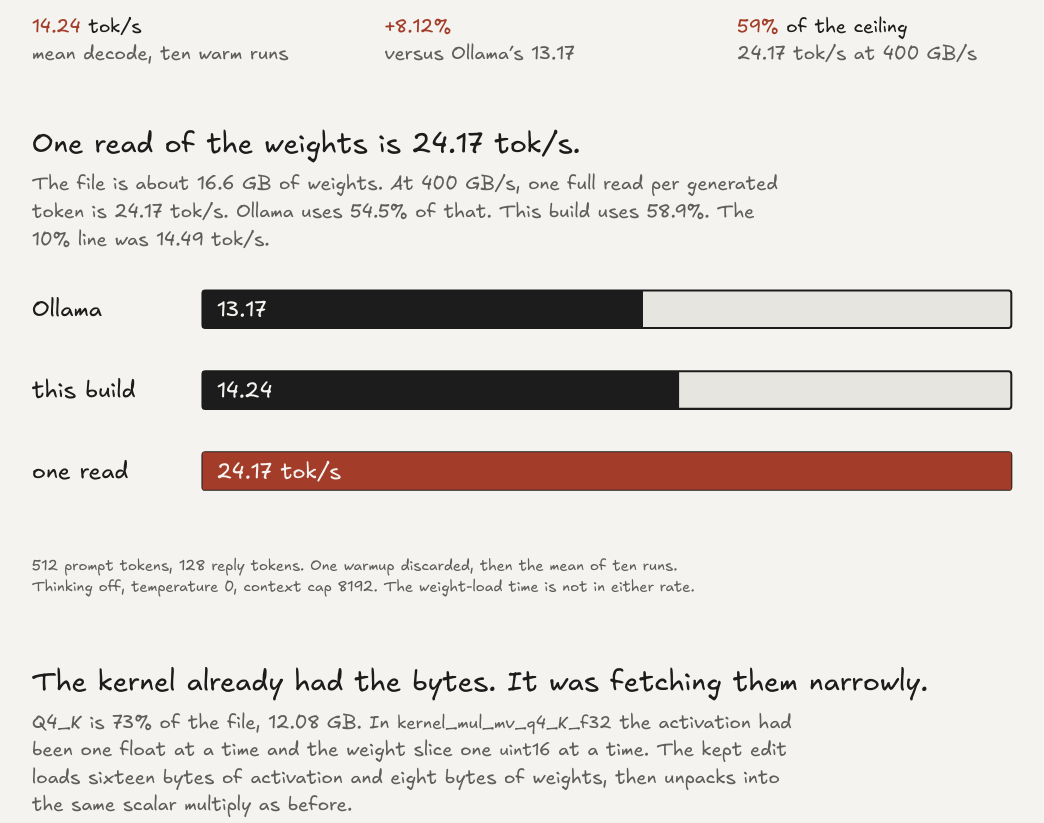
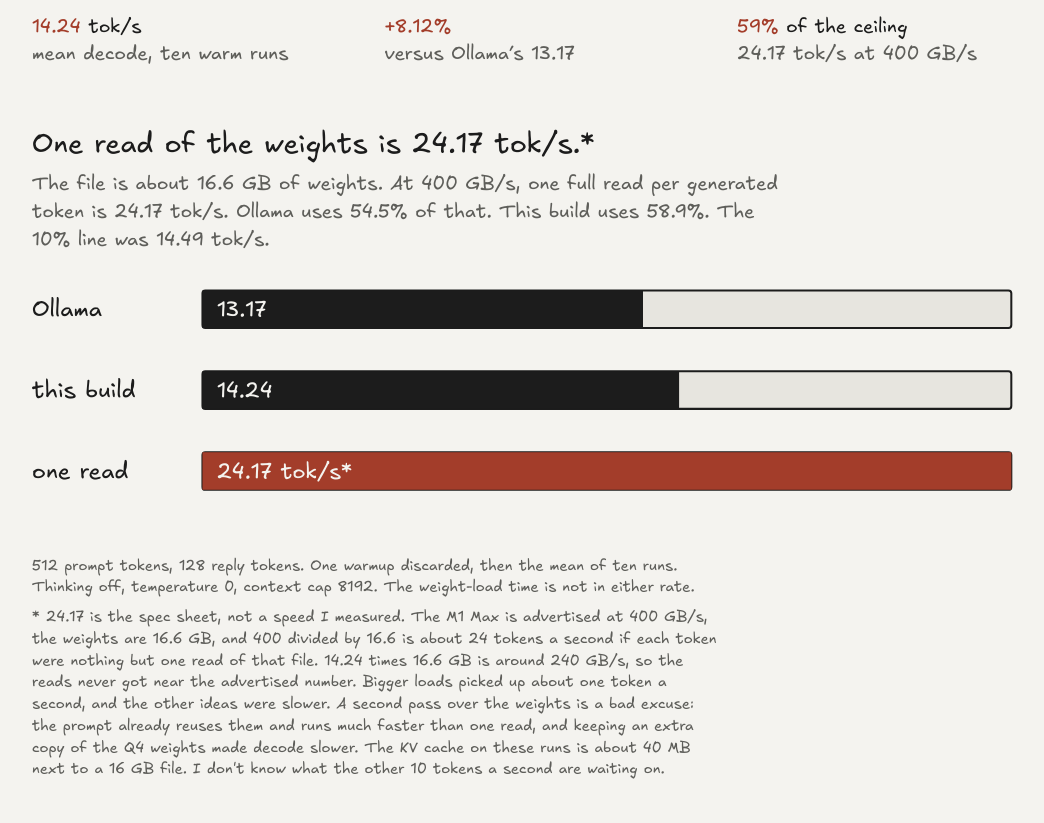
Before and after one commit to johnkimec/fastllama, a plain HTML site: page site/index.html in a window 1280 px wide. Shown: the part 360-1183 px from the top of the page, without its empty margins (88-1132 px from the left). Drawn offline with Linux system fonts and the light colour scheme.

Commit message:
Feat: write up + apologies for the shitty project

```diff
--- a/site/index.html
+++ b/site/index.html
@@ -108,7 +108,7 @@
   </div>
 
   <section id="ceiling">
-    <h2>One read of the weights is 24.17 tok/s.</h2>
+    <h2>One read of the weights is 24.17 tok/s.*</h2>
     <p class="sub">The file is about 16.6 GB of weights. At 400 GB/s, one full read per generated token is 24.17 tok/s. Ollama uses 54.5% of that. This build uses 58.9%. The 10% line was 14.49 tok/s.</p>
     <figure class="figure">
       <svg viewBox="0 0 720 188" role="img" aria-labelledby="bar-title bar-desc">
@@ -132,10 +132,11 @@
         <g fill="#f4f3ef" font-family="Excalifont, ui-rounded, sans-serif" font-size="15">
           <text x="128" y="28">13.17</text>
           <text x="128" y="84">14.24</text>
-          <text x="128" y="140">24.17 tok/s</text>
+          <text x="128" y="140">24.17 tok/s*</text>
         </g>
       </svg>
       <figcaption class="caption">512 prompt tokens, 128 reply tokens. One warmup discarded, then the mean of ten runs. Thinking off, temperature 0, context cap 8192. The weight-load time is not in either rate.</figcaption>
+      <p class="caption">* 24.17 is the spec sheet, not a speed I measured. The M1 Max is advertised at 400 GB/s, the weights are 16.6 GB, and 400 divided by 16.6 is about 24 tokens a second if each token were nothing but one read of that file. 14.24 times 16.6 GB is around 240 GB/s, so the reads never got near the advertised number. Bigger loads picked up about one token a second, and the other ideas were slower. A second pass over the weights is a bad excuse: the prompt already reuses them and runs much faster than one read, and keeping an extra copy of the Q4 weights made decode slower. The KV cache on these runs is about 40 MB next to a 16 GB file. I don't know what the other 10 tokens a second are waiting on.</p>
     </figure>
   </section>
 
@@ -164,6 +165,7 @@
       </tbody>
     </table>
     <p class="caption">The ushort run sagged after the fourth sample. Before that sag the runs sat between 14.09 and 14.13, still under the kept build’s 14.20 to 14.27. Greedy token ids matched the unmodified source build on 768 tokens for the kept kernel and for both reverted ones.</p>
+    <p>I tried a lot of other things and nothing else really worked out (a second copy of the Q4 values at 12.01 tok/s, Q4 dot products at 14.10, wider Q6 weight loads at 14.02). Maybe I’ll document everything that failed miserably if anyone is interested.</p>
   </section>
 
   <footer>
```
Also changed, not shown: site/preview.png (added), 1 other file.
